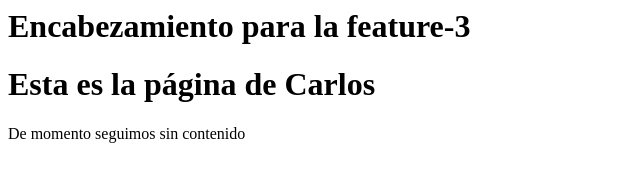
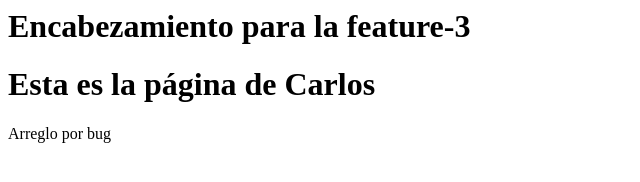
Before and after one commit to pepesan/ejemplo-github, a plain HTML site: page pagina1.html in a window 1280 px wide. Shown: the whole page, without its empty margins (0-640 px from the left). Drawn offline with Linux system fonts and the light colour scheme.

Commit message:
Arreglo de página 1 por bug

```diff
--- a/pagina1.html
+++ b/pagina1.html
@@ -4,6 +4,6 @@
 	</head>
 	<body>
 		<h1>Esta es la página de Carlos</h1>
-			<p>De momento seguimos sin contenido</p>
+			<p>Arreglo por bug</p>
 	</body>
 </html>
```
